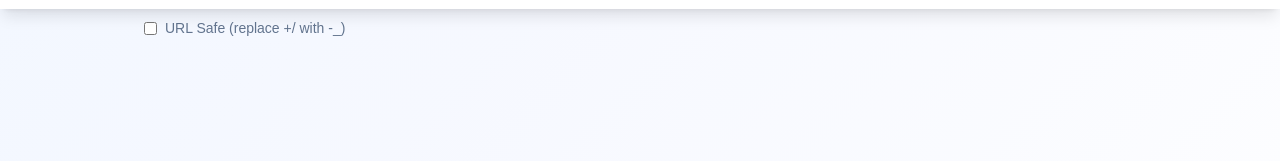
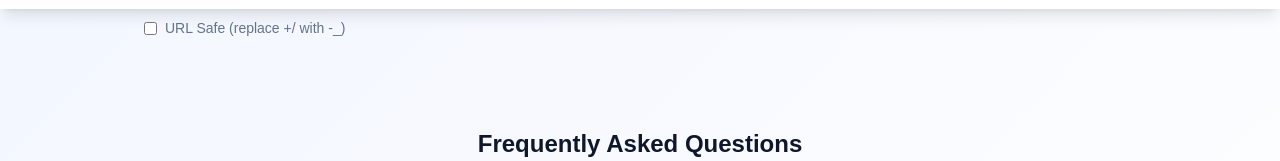
Before and after one commit to denesvaghani/textgauge-frontend, a Next.js app: page /base64-encoder in a window 1280 px wide. Shown: the part 791-952 px from the top of the page. Built offline with nearby package versions, Linux system fonts and the light colour scheme; no server answers.

Commit message:
fix(ui): remove excessive vertical spacing in evergreen tools

```diff
--- a/src/app/base64-encoder/Base64Client.tsx
+++ b/src/app/base64-encoder/Base64Client.tsx
@@ -113,7 +113,7 @@ export default function Base64Client() {
 
         <main className="flex-grow w-full">
 
-          <div className="container mx-auto px-4 py-8 max-w-5xl">
+          <div className="container mx-auto px-4 pt-8 pb-0 max-w-5xl">
 
             <div className="flex justify-center mb-8">
                 <div className="bg-slate-100 dark:bg-slate-800 p-1 rounded-lg inline-flex">
@@ -193,7 +193,7 @@ export default function Base64Client() {
                 </div>
             </div>
 
-             <div className="min-h-[100px] mt-8">
+             <div className="mt-4 mb-2 min-h-[50px] flex justify-center">
                 <GoogleAdsense
                     adSlot={process.env.NEXT_PUBLIC_AD_SLOT_IN_ARTICLE || ""}
                     layout="in-article"
--- a/src/app/cron-job-generator/CronGeneratorClient.tsx
+++ b/src/app/cron-job-generator/CronGeneratorClient.tsx
@@ -52,7 +52,7 @@ export default function CronGeneratorClient() {
         />
 
         <main className="flex-grow w-full">
-            <div className="container mx-auto px-4 py-8 max-w-5xl">
+            <div className="container mx-auto px-4 pt-8 pb-0 max-w-5xl">
                 <div className="text-center text-slate-500 mb-8 max-w-2xl mx-auto">
                     Create and understand cron schedules for your scripts and jobs.
                 </div>
@@ -75,7 +75,7 @@ export default function CronGeneratorClient() {
                 </div>
 
                 {/* Field Editors */}
-                <div className="grid grid-cols-1 md:grid-cols-5 gap-4 mb-8">
+                <div className="grid grid-cols-1 md:grid-cols-5 gap-4 mb-4">
                     {['minute', 'hour', 'dayMonth', 'month', 'dayWeek'].map((field) => (
                     <div key={field} className="bg-white/80 dark:bg-slate-900/80 backdrop-blur-sm p-4 rounded-xl border border-slate-200 dark:border-slate-800">
                         <label className="block text-xs font-bold uppercase text-slate-500 dark:text-slate-400 mb-2">
@@ -98,7 +98,7 @@ export default function CronGeneratorClient() {
                     ))}
                 </div>
 
-                <div className="min-h-[100px] mt-8">
+                <div className="mt-4 mb-2">
                     <GoogleAdsense
                         adSlot={process.env.NEXT_PUBLIC_AD_SLOT_IN_ARTICLE || ""}
                         layout="in-article"
--- a/src/app/uuid-generator/UuidGeneratorClient.tsx
+++ b/src/app/uuid-generator/UuidGeneratorClient.tsx
@@ -65,7 +65,7 @@ export default function UuidGeneratorClient() {
 
         <main className="flex-grow w-full">
 
-          <div className="container mx-auto px-4 py-8 max-w-5xl">
+          <div className="container mx-auto px-4 pt-8 pb-0 max-w-5xl">
             <div className="text-center text-slate-500 mb-8 max-w-2xl mx-auto">
                Generate random version 4 UUIDs (Universally Unique Identifier) in bulk.
             </div>
```
